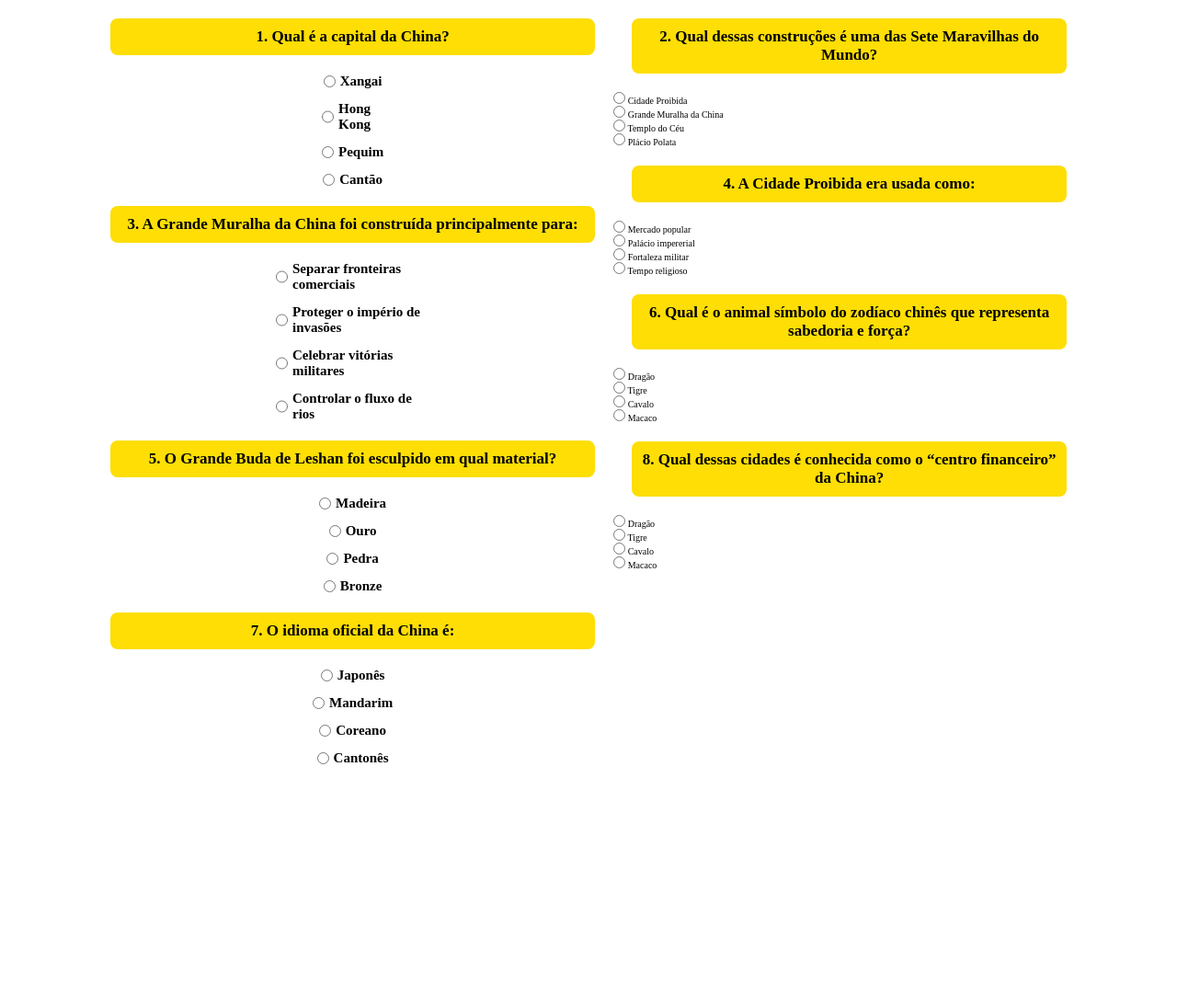
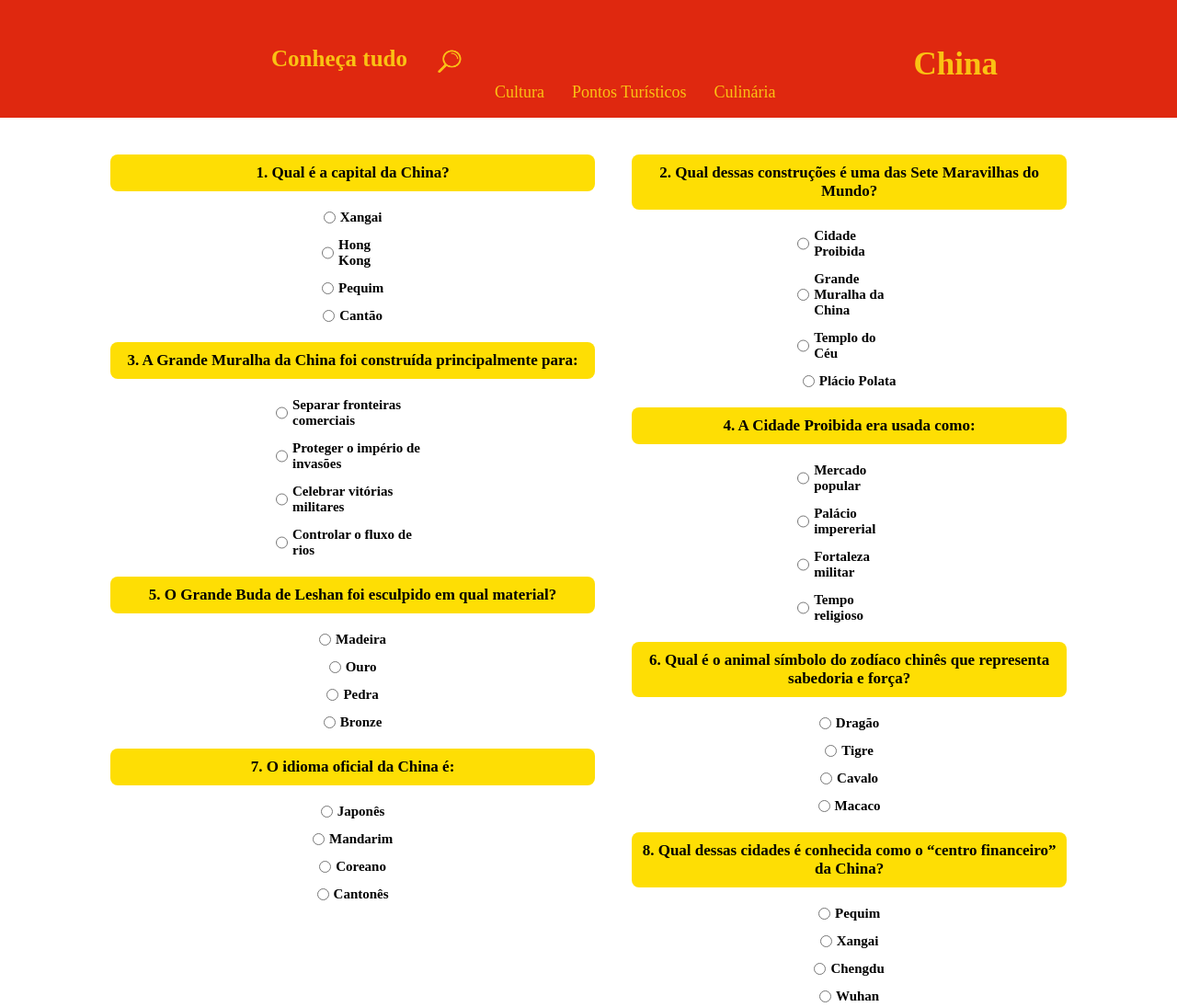
Before and after one commit to GugaAR7E/quiz_china, a plain HTML site: page index.html in a window 1280 px wide. Shown: the top 1095 px of the page at 92% size. Before the commit the page ends 846 px from the top, so only its background shows below. Drawn offline with Linux system fonts and the light colour scheme.

Commit message:
fim do html e css

```diff
--- a/index.html
+++ b/index.html
@@ -8,6 +8,21 @@
 </head>
 <body>
 
+
+    <header>
+
+        <div class="header">
+        <h2>Conheça tudo</h2>
+        <img src="lupa-removebg-preview.png" alt="">
+
+        <a href="">Cultura</a>
+        <a href="">Pontos Turísticos</a>
+        <a href="">Culinária</a>
+
+        <h1>China</h1>
+
+        </div>
+    </header>
     <main>
         <div class="lado-um">
             <div class="caixa">
@@ -155,22 +170,24 @@
             </div>
             <div class="p-oito">
                 <input type="radio" id="A-oito" name="p-oito">
-                <label for="A-oito">Dragão</label>
+                <label for="A-oito">Pequim</label>
             </div>
             <div class="p-oito">
                 <input type="radio" id="B-oito" name="p-oito">
-                <label for="B-oito">Tigre</label>
+                <label for="B-oito">Xangai</label>
             </div>
             <div class="p-oito">
                 <input type="radio" id="C-oito" name="p-oito">
-                <label for="C-oito">Cavalo</label>
+                <label for="C-oito">Chengdu</label>
             </div>
             <div class="p-oito">
                 <input type="radio" id="D-oito" name="p-oito">
-                <label for="D-oito">Macaco</label>
+                <label for="D-oito">Wuhan</label>
             </div>
         </div>
     </main>
 
+    <div class="cinza"></div>
+
 </body>
 </html>
--- a/quiz.css
+++ b/quiz.css
@@ -5,11 +5,46 @@
     font-size: 10px;
 }
 
+header {
+    .header {
+    background-color: #df280f;
+    padding-top: 5rem ;
+    display: flex;
+    justify-content: center;
+
+    h2 {
+        font-size: 2.5rem;
+        color: #fac213;
+        margin-left: 10rem;
+        margin-right: 3rem;
+        margin-bottom: 5rem;
+    }
+    img {
+        width: 3.5rem;
+        height: 3.5rem;
+    }
+    a {
+        margin-left: 3rem;
+        margin-top: 4rem;
+        text-decoration: none;
+        color: #fac213;
+        font-size: 1.8rem;
+    }
+    }
+    h1 {
+        margin-left: 15rem;
+        font-size: 3.5rem;
+        color: #fac213;
+    }
+}
+
 main {
     display: flex;
     justify-content: center;
     padding-inline: 10rem;
-    height: auto;
+    height: 140vh;
+    margin-top: 2rem;
+
 
         .caixa {
         background-color: #fede04;
@@ -25,7 +60,73 @@ main {
         }
     }
 
-    .lado-um {
+    .lado-dois {
+
+        .p-dois {
+            display: flex;
+            justify-content: center;
+            margin-inline: 20rem;
+            margin-bottom: 1.3rem;
+
+            input {
+                margin-right: .5rem;
+            }
+            label {
+                font-size: 1.5rem;
+                font-weight: 700;
+
+            }
+        }
+        .p-quatro {
+            display: flex;
+            justify-content: center;
+            margin-inline: 20rem;
+            margin-bottom: 1.3rem;
+
+            input {
+                margin-right: .5rem;
+            }
+            label {
+                font-size: 1.5rem;
+                font-weight: 700;
+
+            }
+        }
+
+        .p-seis {
+            display: flex;
+            justify-content: center;
+            margin-inline: 20rem;
+            margin-bottom: 1.3rem;
+
+            input {
+                margin-right: .5rem;
+            }
+            label {
+                font-size: 1.5rem;
+                font-weight: 700;
+
+            }
+        }
+
+        .p-oito {
+            display: flex;
+            justify-content: center;
+            margin-inline: 20rem;
+            margin-bottom: 1.3rem;
+
+            input {
+                margin-right: .5rem;
+            }
+            label {
+                font-size: 1.5rem;
+                font-weight: 700;
+
+            }
+        }
+    }
+
+        .lado-um {
 
         .p-um {
             display: flex;
@@ -91,3 +192,8 @@ main {
         }
     }
 }
+
+    .cinza {
+        background-color: #737064;
+        padding: 7rem;
+    }
```
Also changed, not shown: lupa-removebg-preview.png (added).
